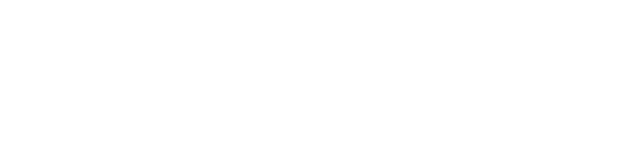
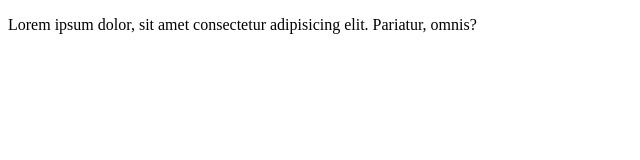
Before and after one commit to rakibul264612/DS_practice, a plain HTML site: page index.html in a window 1280 px wide. Shown: the whole page, without its empty margins (0-640 px from the left). Drawn offline with Linux system fonts and the light colour scheme.

Commit message:
another changed

```diff
--- a/index.html
+++ b/index.html
@@ -5,5 +5,9 @@
     <meta name="viewport" content="width=device-width, initial-scale=1.0" />
     <title>Document</title>
   </head>
-  <body></body>
+  <body>
+    <p>
+      Lorem ipsum dolor, sit amet consectetur adipisicing elit. Pariatur, omnis?
+    </p>
+  </body>
 </html>
```
Also changed, not shown: 1 other file.
